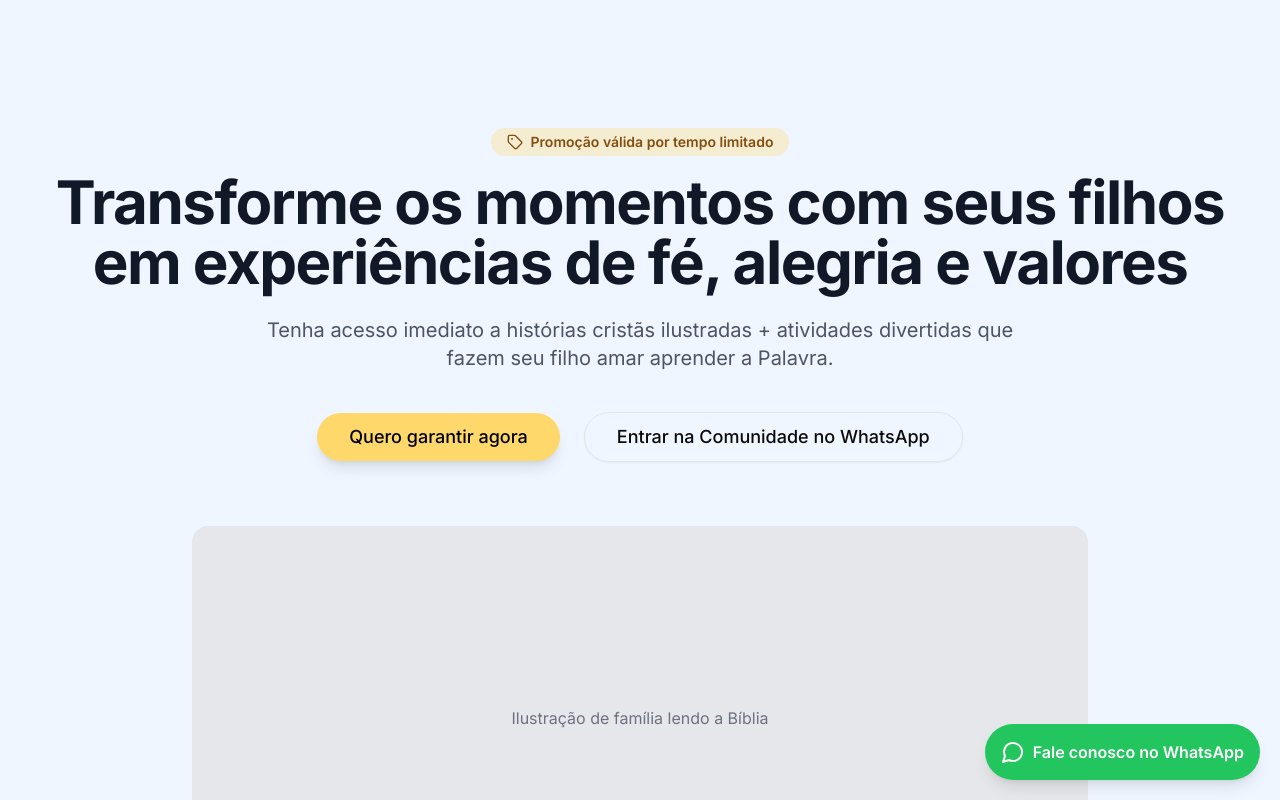
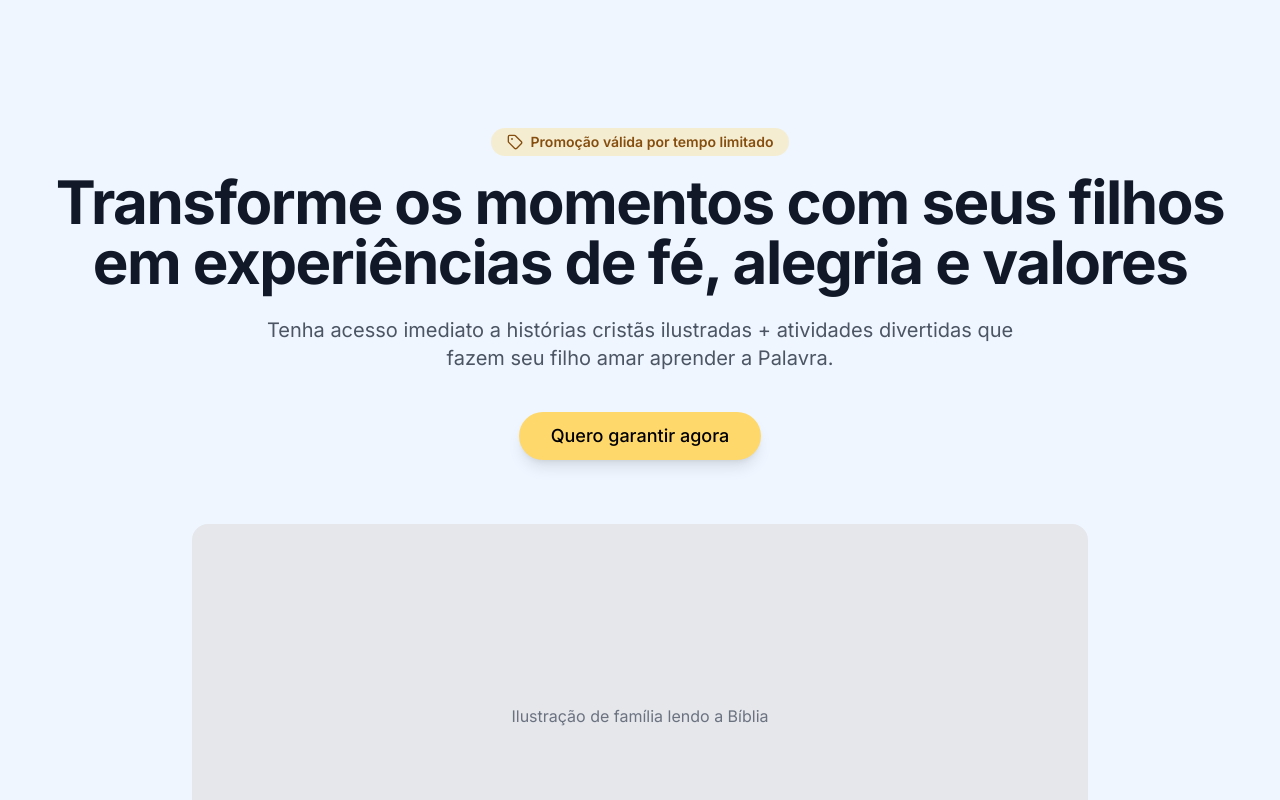
Before and after one commit to netoaldo92-ui/crescercomjesus, a Next.js app: page / in a window 1280 px wide. Shown: the top 800 px of the page. Built offline with nearby package versions, Linux system fonts and the light colour scheme.

Commit message:
[lasy] Adicionando programa de afiliados e refinando o tom - escreveu 4 arquivo(s), deleted 2 file(s)

```diff
--- a/src/app/page.tsx
+++ b/src/app/page.tsx
@@ -3,11 +3,10 @@ import { BenefitsSection } from "@/components/landing/benefits-section";
 import { CategoriesSection } from "@/components/landing/categories-section";
 import { TestimonialsSection } from "@/components/landing/testimonials-section";
 import { OfferSection } from "@/components/landing/offer-section";
-import { CommunitySection } from "@/components/landing/community-section";
+import { AffiliateSection } from "@/components/landing/affiliate-section";
 import { GuaranteeSection } from "@/components/landing/guarantee-section";
 import { AboutSection } from "@/components/landing/about-section";
 import { PageFooter } from "@/components/landing/page-footer";
-import { FloatingWhatsAppButton } from "@/components/landing/floating-whatsapp-button";
 
 export default function LandingPage() {
   return (
@@ -18,12 +17,11 @@ export default function LandingPage() {
         <CategoriesSection />
         <TestimonialsSection />
         <OfferSection />
-        <CommunitySection />
+        <AffiliateSection />
         <GuaranteeSection />
         <AboutSection />
       </main>
       <PageFooter />
-      <FloatingWhatsAppButton />
     </div>
   );
 }
--- a/src/components/landing/about-section.tsx
+++ b/src/components/landing/about-section.tsx
@@ -6,7 +6,7 @@ export const AboutSection = () => {
           Nossa Missão
         </h2>
         <p className="mt-4 max-w-3xl mx-auto text-xl leading-8 text-gray-700">
-          “Nossa missão é ajudar famílias cristãs a criarem filhos fortes na fé, com materiais simples, bonitos e totalmente alinhados à Palavra de Deus.”
+          “Nossa missão é equipar famílias cristãs para edificarem um lar sobre a Rocha, criando filhos com corações firmes no Senhor, através de materiais que glorificam a Deus em sua simplicidade, beleza e fidelidade à Sua Palavra.”
         </p>
       </div>
     </section>
--- /dev/null
+++ b/src/components/landing/affiliate-section.tsx
@@ -0,0 +1,24 @@
+import { Handshake } from "lucide-react";
+
+export const AffiliateSection = () => {
+  return (
+    <section className="py-20 sm:py-24 bg-white">
+      <div className="container mx-auto px-4">
+        <div className="max-w-3xl mx-auto text-center">
+          <div className="flex justify-center mb-4">
+            <Handshake className="h-16 w-16 text-brand-gold" />
+          </div>
+          <h2 className="text-3xl font-bold tracking-tight text-gray-900 sm:text-4xl">
+            Seja um Parceiro da Fé e Gere Renda
+          </h2>
+          <p className="mt-6 text-lg leading-8 text-gray-700">
+            Ao adquirir nosso material, você não apenas transforma sua família, mas também recebe o direito de se tornar um parceiro. Ajude a espalhar a Palavra de Deus para outras famílias e seja abençoado financeiramente por isso, recebendo comissões por cada venda indicada.
+          </p>
+          <p className="mt-4 font-semibold text-brand-blue">
+            É a sua chance de transformar vidas e prosperar com um propósito divino.
+          </p>
+        </div>
+      </div>
+    </section>
+  );
+};
--- a/src/components/landing/community-section.tsx
+++ /dev/null
@@ -1,23 +0,0 @@
-import { Button } from "@/components/ui/button";
-import { MessageCircle } from "lucide-react";
-
-export const CommunitySection = () => {
-  return (
-    <section className="py-20 sm:py-24 bg-white">
-      <div className="container mx-auto px-4 text-center">
-        <h2 className="text-3xl font-bold tracking-tight text-gray-900 sm:text-4xl">
-          Entre na Comunidade de Pais Cristãos no WhatsApp
-        </h2>
-        <p className="mt-4 max-w-3xl mx-auto text-lg leading-8 text-gray-600">
-          Receba materiais exclusivos, dicas bíblicas para crianças, novas histórias, suporte e convivência com famílias que compartilham da mesma fé.
-        </p>
-        <div className="mt-10">
-          <Button size="lg" className="bg-green-500 text-white hover:bg-green-600 shadow-lg text-lg px-8 py-6 rounded-full">
-            <MessageCircle className="mr-2 h-5 w-5" />
-            Entrar agora no WhatsApp
-          </Button>
-        </div>
-      </div>
-    </section>
-  );
-};
--- a/src/components/landing/floating-whatsapp-button.tsx
+++ /dev/null
@@ -1,15 +0,0 @@
-import { MessageCircle } from "lucide-react";
-
-export const FloatingWhatsAppButton = () => {
-  return (
-    <a
-      href="https://wa.me/yourphonenumber" // Substitua pelo seu número de WhatsApp
-      target="_blank"
-      rel="noopener noreferrer"
-      className="fixed bottom-5 right-5 z-50 flex items-center justify-center w-auto h-14 px-4 bg-green-500 text-white rounded-full shadow-lg hover:bg-green-600 transition-transform transform hover:scale-105"
-    >
-      <MessageCircle className="h-6 w-6" />
-      <span className="ml-2 font-semibold hidden sm:inline">Fale conosco no WhatsApp</span>
-    </a>
-  );
-};
--- a/src/components/landing/hero-section.tsx
+++ b/src/components/landing/hero-section.tsx
@@ -15,12 +15,9 @@ export const HeroSection = () => {
         <p className="mt-6 max-w-3xl mx-auto text-lg leading-8 text-gray-600 sm:text-xl">
           Tenha acesso imediato a histórias cristãs ilustradas + atividades divertidas que fazem seu filho amar aprender a Palavra.
         </p>
-        <div className="mt-10 flex items-center justify-center gap-x-6">
+        <div className="mt-10 flex items-center justify-center">
           <Button size="lg" className="bg-brand-yellow text-black hover:bg-brand-yellow/90 shadow-lg text-lg px-8 py-6 rounded-full">
             Quero garantir agora
-          </Button>
-          <Button size="lg" variant="outline" className="bg-transparent text-lg px-8 py-6 rounded-full">
-            Entrar na Comunidade no WhatsApp
           </Button>
         </div>
         <div className="mt-16">
```
